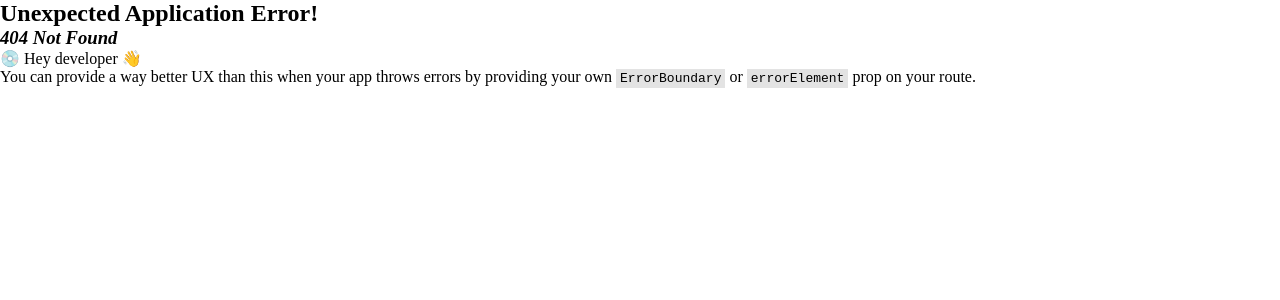
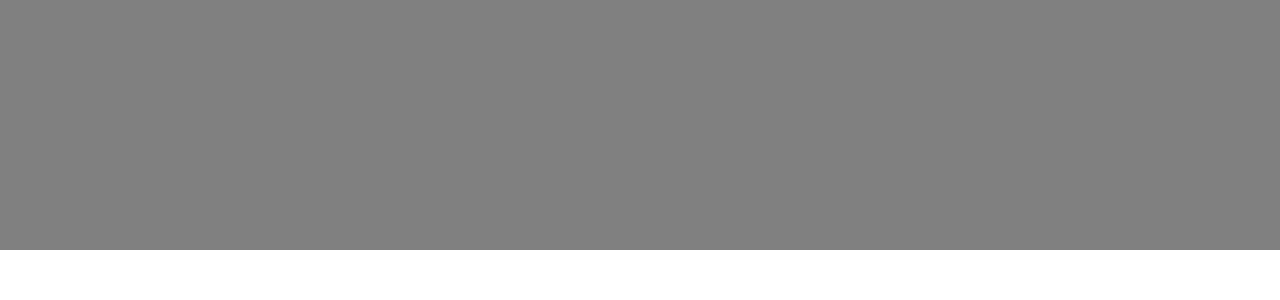
Before and after one commit to K-0606/richfood-my-react, a React (Vite) app: page /HomeComment in a window 1280 px wide. Before the commit this address had no page. Shown: the top 300 px of the page. Built offline with nearby package versions, Linux system fonts and the light colour scheme.

Commit message:
0113更改上傳

```diff
--- a/src/App.jsx
+++ b/src/App.jsx
@@ -16,6 +16,7 @@ import Header from './components/layout/Header.jsx';
 import HomePicture1 from './pages/HomeAll/HomePicture1.jsx';
 import HomePicture2 from './pages/HomeAll/HomePicture2.jsx';
 import HomePicture3 from './pages/HomeAll/HomePicture3.jsx';
+import HomeComment from './pages/HomeAll/HomeComment.jsx';
 import Footer from './components/layout/Footer.jsx';
 import HomeHeroImage from './pages/HomeAll/HomeHeroImage.jsx';
 import SearchStore from './pages/SearchStore.jsx';
@@ -99,6 +100,10 @@ const router = createBrowserRouter([
     path: "/StorePage3",
     element: <StorePage3/>,
   },
+  {
+    path: "/HomeComment",
+    element: <HomeComment/>,
+  },
 ]);
 
 function App() {
--- /dev/null
+++ b/src/pages/HomeAll/HomeComment.jsx
@@ -0,0 +1,25 @@
+import * as React from 'react';
+import Box from '@mui/material/Box';
+import { ThemeProvider } from '@mui/material/styles';
+
+export default function BoxSx() {
+  return (
+    <ThemeProvider
+      theme={{
+        palette: {
+          primary: {
+            main: 'gray',
+          },
+        },
+      }}
+    >
+      <Box
+        sx={{
+          width: '100%',
+          height: '250px',
+          bgcolor: 'primary.main',
+        }}
+      />
+    </ThemeProvider>
+  );
+}
```
Also changed, not shown: src/pages/HomeAll/HomeComment.css (added, +27 -0 lines).
